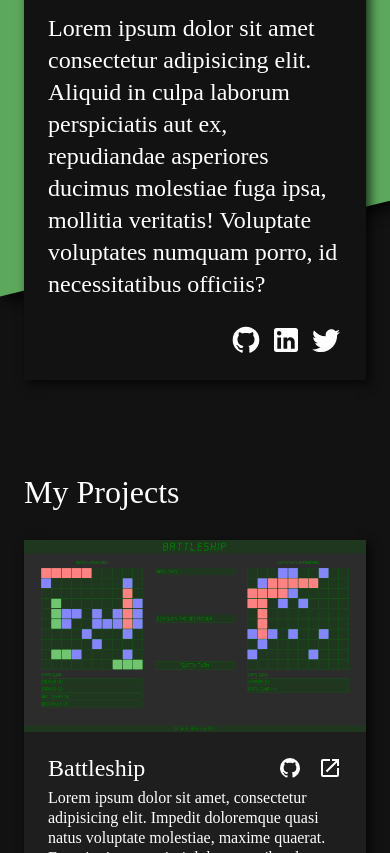
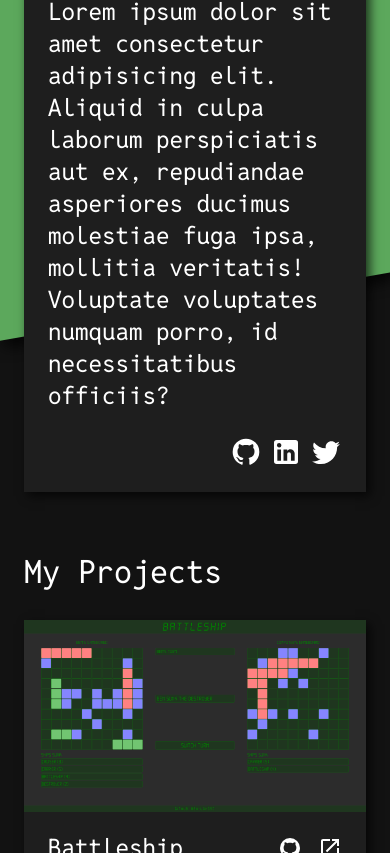
Before and after one commit to Ben-Long50/homepage, a website built with webpack: page src/template.html in a window 390 px wide. Shown: the part 390-1243 px from the top of the page. Built offline with nearby package versions, Linux system fonts and the light colour scheme.

Commit message:
fixed material design colors for header and footer. Added new font

```diff
--- a/src/styles/main.css
+++ b/src/styles/main.css
@@ -1,3 +1,8 @@
+@font-face {
+  font-family: 'Reddit_mono';
+  src: url('../assets/Reddit_mono.ttf');
+}
+
 body {
   --fs-1: 2rem;
   --fs-2: 1.5rem;
@@ -53,6 +58,7 @@ body {
 }
 
 .content {
+  font-family: 'Reddit_mono';
   display: flex;
   flex-direction: column;
   box-sizing: border-box;
@@ -71,7 +77,7 @@ body {
   display: flex;
   justify-content: center;
   background-color: var(--accent-color);
-  transform: scaleY(2) translateY(-35.5%) skewY(-7deg);
+  transform: scaleY(2) translateY(-35.5%) skewY(-5deg);
   width: 100vw;
   box-shadow: var(--box-shadow);
 }
@@ -79,7 +85,7 @@ body {
 .header-container {
   display: block;
   max-width: 1000px;
-  transform: translateY(35.5%) skewY(7deg) scaleY(0.5);
+  transform: translateY(35.5%) skewY(5deg) scaleY(0.5);
 }
 .header-image-container {
   width: 35%;
@@ -92,25 +98,16 @@ body {
   width: 50%;
   z-index: 1;
 }
+.header-dark {
+  box-sizing: border-box;
+  margin-top: 1.5rem;
+  margin-left: 1.5rem;
+}
 
 .header-background {
-  margin-top: 1.5rem;
-  margin-left: 1.5rem;
-  box-sizing: border-box;
   padding: 1.5rem;
-  grid-area: content;
-  display: block;
-  flex-direction: column;
-  justify-content: flex-start;
   box-shadow: var(--box-shadow);
-}
-
-.header-background::after {
   background-color: var(--bg-lvl-2);
-  z-index: 2;
-}
-
-.header-background.dark-theme::before {
   z-index: 1;
 }
 
@@ -210,7 +207,7 @@ body {
   width: 100%;
   display: grid;
   grid-template-columns: 1fr 1fr;
-  gap: 0.5rem;
+  gap: 1rem;
   box-sizing: border-box;
   padding: 1.5rem;
 }
@@ -255,14 +252,7 @@ body {
   justify-content: space-between;
   gap: 1rem;
   box-shadow: var(--box-shadow);
-}
-
-.footer-info::after {
   background-color: var(--bg-lvl-2);
-  z-index: 2;
-}
-
-.footer-info.dark-theme::before {
   z-index: 1;
 }
 
@@ -328,7 +318,7 @@ body {
 
 @media (max-width: 500px) {
   .content {
-    padding: 1.5em 0;
+    padding: 0;
   }
   .header,
   .main,
@@ -344,13 +334,13 @@ body {
     flex-direction: column;
   }
 
-  .header-background {
+  .header-background,
+  .header-dark {
     margin: 0;
-    transform: translateY(-2rem);
     z-index: 0;
   }
   .header-title {
-    margin-top: 3.5rem;
+    margin-top: 2rem;
   }
   .header-image-container {
     display: block;
@@ -361,7 +351,7 @@ body {
   .header-image {
     max-width: none;
     display: block;
-    transform: translateY(1rem);
+    transform: translateY(2rem);
     float: none;
     margin: 0;
     width: 100%;
--- a/src/template.html
+++ b/src/template.html
@@ -26,7 +26,8 @@
               alt="Ben Long"
             />
           </picture>
-          <div class="dark-theme header-background">
+          <div class="dark-theme header-dark">
+            <div class="header-background">
               <h1 class="header-title">About Me</h1>
               <p class="header-info">
                 Lorem ipsum dolor sit amet consectetur adipisicing elit. Aliquid
@@ -38,6 +39,7 @@
                 <a href="" class="github icon-2 icon-dark"></a>
                 <a href="" class="linkedin icon-2 icon-dark"></a>
                 <a href="" class="twitter icon-2 icon-dark"></a>
+              </div>
             </div>
           </div>
         </div>
@@ -213,15 +215,16 @@
       </main>
       <footer class="footer">
         <div class="footer-container">
-          <div class="footer-info dark-theme">
+          <div class="dark-theme footer-dark">
+            <div class="footer-info">
               <h1 class="footer-title">Contact Me</h1>
               <p class="footer-desc">
-              Lorem ipsum dolor sit amet consectetur adipisicing elit. Sapiente
-              amet accusamus aliquid hic aut id, esse, laudantium fuga
-              perspiciatis recusandae quod impedit. Atque doloremque accusantium
-              in, rerum cumque quia a!
+                Lorem ipsum dolor sit amet consectetur adipisicing elit.
+                Sapiente amet accusamus aliquid hic aut id, esse, laudantium
+                fuga perspiciatis recusandae quod impedit. Atque doloremque
+                accusantium in, rerum cumque quia a!
               </p>
-            <p class="address">17873</p>
+              <p class="address">99999</p>
               <div class="contact-container">
                 <div class="phone-icon">phone</div>
                 <p class="contact-info">555-5555</p>
@@ -234,6 +237,7 @@
                 <a href="" class="github icon-1 icon-dark"></a>
                 <a href="" class="linkedin icon-1 icon-dark"></a>
                 <a href="" class="twitter icon-1 icon-dark"></a>
+              </div>
             </div>
           </div>
           <picture class="footer-image-container">
```
Also changed, not shown: dist/assets/img/battleship-screenshot.png (deleted), dist/assets/img/ben_long_large.jpeg (deleted), dist/assets/img/ben_long_medium.jpeg (deleted), dist/assets/img/ben_long_small.jpeg (deleted), dist/assets/img/dew-it-screenshot.png (deleted), dist/assets/img/github.svg (deleted), dist/assets/img/library-screenshot.png (deleted), dist/assets/img/linkedin.svg (deleted), dist/assets/img/open-in-new.svg (deleted), dist/assets/img/sword-shield-bow-screenshot.png (deleted), dist/assets/img/twitter.svg (deleted), dist/assets/img/weather-screenshot.png (deleted), dist/bundle.js (deleted), dist/index.html (deleted), 1 more files, 2 other files. Lines whose indentation alone changed are shown as unchanged.
